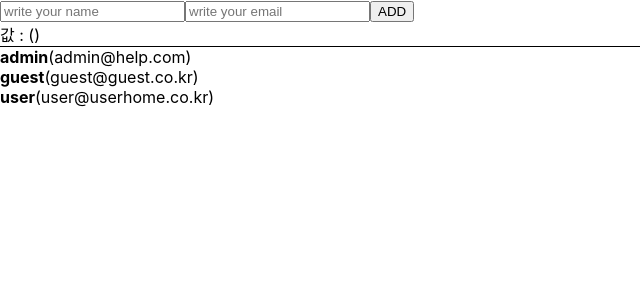
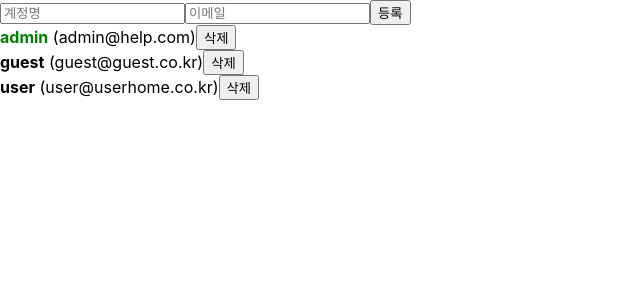
Before and after one commit to Kooding/learn-react, a React (Create React App) app: page / in a window 1280 px wide. Shown: the top 300 px of the page, without its empty margins (0-640 px from the left). Built offline with nearby package versions, Linux system fonts and the light colour scheme.

Commit message:
배열 상태관리 - 수정기능 구현

```diff
--- /dev/null
+++ b/src/AddForm.js
@@ -0,0 +1,23 @@
+import React from "react";
+
+function AddForm({ username, email, onChange, onCreateUser }) {
+	return (
+		<div>
+			<input
+				name="username"
+				placeholder="계정명"
+				onChange={onChange}
+				value={username}
+			/>
+			<input
+				name="email"
+				placeholder="이메일"
+				onChange={onChange}
+				value={email}
+			/>
+			<button onClick={onCreateUser}>등록</button>
+		</div>
+	);
+}
+
+export default AddForm;
--- a/src/AddableUserList.js
+++ b/src/AddableUserList.js
@@ -1,20 +1,35 @@
 import React, { Fragment } from "react";
 
-function User({ user }) {
+function User({ user, onDelete, onToggle }) {
 	return (
 		<div>
-			<b>{user.name}</b>
+			<b
+				style={{
+					color: user.active ? "green" : "black",
+					cursor: "pointer"
+				}}
+				onClick={() => onToggle(user.id)}
+			>
+				{user.username}
+			</b>
+			&nbsp;
 			<span>({user.email})</span>
+			<button onClick={() => onDelete(user.id)}>삭제</button>
 		</div>
 	);
 }
 
-function AddableUserList({ users }) {
+function AddableUserList({ users, onDelete, onToggle }) {
 	return (
 		//Fragment는 <></>으로 사용해도된다.
 		<Fragment>
 			{users.map(user => (
-				<User key={user.id} user={user} />
+				<User
+					key={user.id}
+					user={user}
+					onDelete={onDelete}
+					onToggle={onToggle}
+				/>
 			))}
 		</Fragment>
 	);
--- a/src/App.js
+++ b/src/App.js
@@ -1,34 +1,35 @@
 import React, { useState, useRef } from "react";
-import "./App.css";
 import AddableUserList from "./AddableUserList";
+import AddForm from "./AddForm";
 
 function App() {
 	const [users, setUsers] = useState([
 		{
 			id: 1,
-			name: "admin",
-			email: "admin@help.com"
+			username: "admin",
+			email: "admin@help.com",
+			active: true
 		},
 		{
 			id: 2,
-			name: "guest",
-			email: "guest@guest.co.kr"
+			username: "guest",
+			email: "guest@guest.co.kr",
+			active: false
 		},
 		{
 			id: 3,
-			name: "user",
-			email: "user@userhome.co.kr"
+			username: "user",
+			email: "user@userhome.co.kr",
+			active: false
 		}
 	]);
 	const [inputs, setInputs] = useState({
-		name: "",
+		username: "",
 		email: ""
 	});
-	const { name, email } = inputs;
+	const { username, email } = inputs;
 	// useing to users array in property id
 	const nextId = useRef(4);
-	//useing to onReset function
-	const inputEl = useRef();
 	const onChange = e => {
 		const { name, value } = e.target;
 		setInputs({
@@ -41,44 +42,43 @@ function App() {
 		const newUser = [
 			{
 				id: nextId.current,
-				name,
+				username,
 				email
 			}
 		];
 		setUsers(users.concat(newUser));
 		setInputs({
-			name: "",
+			username: "",
 			email: ""
 		});
 		nextId.current += 1;
-		inputEl.current.focus();
+	};
+
+	const onDelete = id => {
+		console.log(id);
+		setUsers(users.filter(user => user.id !== id));
+	};
+
+	const onToggle = id => {
+		setUsers(
+			users.map(user =>
+				user.id === id ? { ...user, active: !user.active } : user
+			)
+		);
 	};
 	return (
 		<>
-			<input
-				name="name"
-				placeholder="write your name"
+			<AddForm
+				username={username}
+				email={email}
 				onChange={onChange}
-				value={name}
-				ref={inputEl}
+				onCreateUser={onCreateUser}
 			/>
-			<input
-				name="email"
-				placeholder="write your email"
-				onChange={onChange}
-				value={email}
+			<AddableUserList
+				users={users}
+				onDelete={onDelete}
+				onToggle={onToggle}
 			/>
-			<button onClick={onCreateUser}>ADD</button>
-			<div
-				style={{
-					borderBottomWidth: 1,
-					borderBottomStyle: "solid",
-					borderBottomColor: "black"
-				}}
-			>
-				값 : {name}({email})
-			</div>
-			<AddableUserList users={users} />
 		</>
 	);
 }
```
